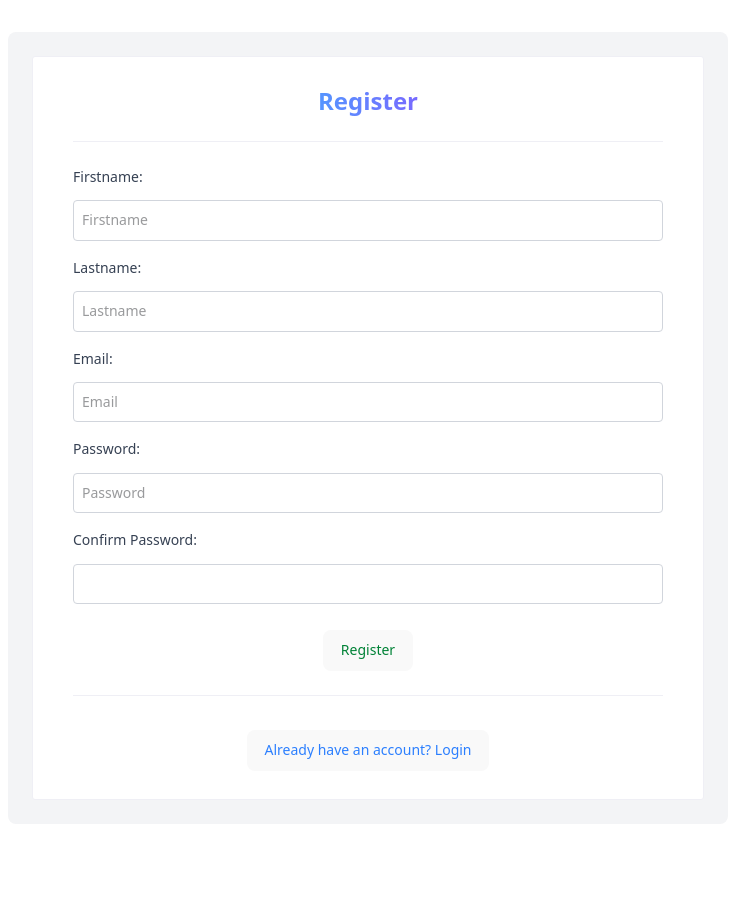
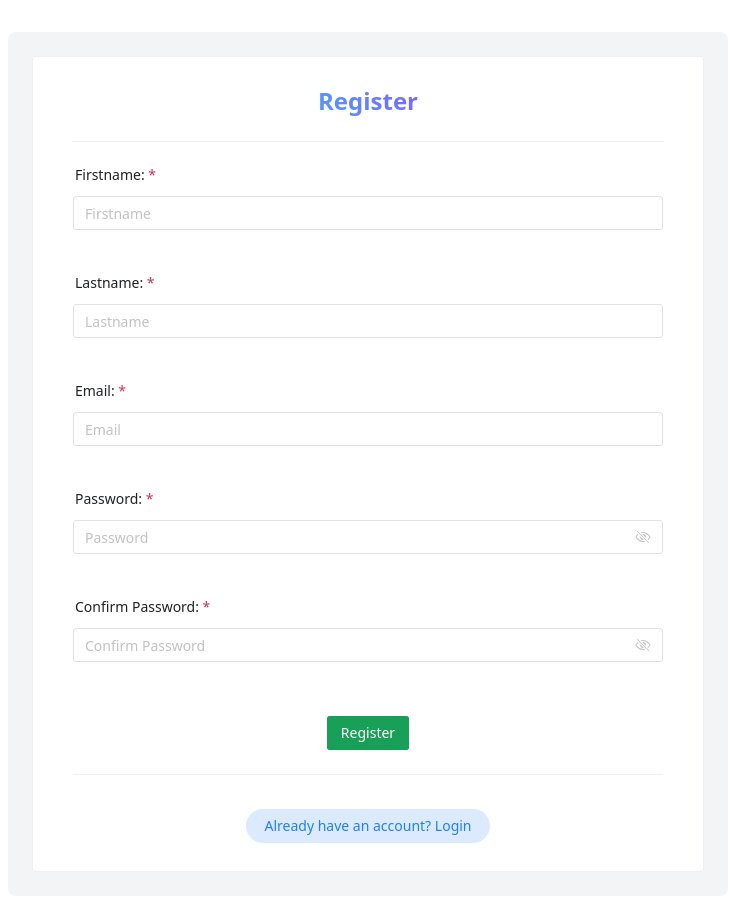
Before and after one commit to Pudit152549/Rayong-Project, a Vue app: page /register in a window 1280 px wide. Shown: the top 910 px of the page, without its empty margins (272-1007 px from the left). Before the commit the page ends 856 px from the top, so only its background shows below. Built offline with nearby package versions, Linux system fonts and the light colour scheme.

Commit message:
Update LoginPage and RegisPage components for improved form handling and validation

```diff
--- a/src/components/LoginPage.vue
+++ b/src/components/LoginPage.vue
@@ -1,126 +1,149 @@
 <template>
   <div class="bg-gray-100 p-6 rounded-lg w-180">
-    <!-- แสดงชื่อผู้ใช้จาก store หากมี ไม่เช่นนั้นแสดง "Login" -->
     <n-card size="huge" hoverable>
       <h2 class="gradient-text text-2xl font-bold mb-2">
         Welcome to Scrum Board
       </h2>
       <n-divider />
 
-    <form @submit.prevent="handleLogin">
-      <div class="mb-4">
-        <label class="block text-gray-700 text-left rounded mt-3">
-          Email :
-        </label>
-        <input
-          type="email"
-          v-model="email"
-          class="w-full p-2 border border-gray-300 rounded mt-1"
+      <n-form
+        ref="formRef"
+        :model="form"
+        :rules="rules"
+        @submit.prevent="handleLogin"
+      >
+        <n-form-item path="email" label="Email :" class="mb-4">
+          <n-input
+            v-model:value="form.email"
             placeholder="E-mail"
-          required
+            class="w-full mt-1 custom-input"
+            type="text"
           />
-      </div>
+        </n-form-item>
 
-      <div class="mb-4">
-        <label class="block text-gray-700 text-left rounded">
-          Password :
-        </label>
-        <input
+        <n-form-item path="password" label="Password :" class="mb-4">
+          <n-input
+            v-model:value="form.password"
+            placeholder="Password"
+            class="w-full mt-1 custom-input"
             type="password"
-          v-model="password"
-          class="w-full p-2 border border-gray-300 rounded mt-1"
-          placeholder="Password"
-          required
+            show-password-on="click"
           />
-      </div>
+        </n-form-item>
 
         <div>
-        <n-button type="info" @click="handleLogin">
+          <n-button type="info" attr-type="submit">
             Login
           </n-button>
           <n-divider />
         </div>
-    </form>
+      </n-form>
 
-    <!-- Register link อยู่ด้านขวาสุด -->
       <div class="text-right mt-4">
-      <router-link to="/register"
-        class="px-4 py-2 rounded hover:text-white hover:bg-indigo-700 mt-10">
+        <router-link
+          to="/register"
+          class="px-4 py-2 rounded hover:text-white hover:bg-indigo-700 mt-10"
+        >
           Register
         </router-link>
       </div>
     </n-card>
-    <!-- แสดงข้อความ Login Successful เมื่อเข้าสู่ระบบสำเร็จ -->
-    <p v-if="userStore.isLoggedIn" class="text-green-700 font-bold text-sm mt-2 text-center">
+
+    <p
+      v-if="userStore.isLoggedIn"
+      class="text-green-700 font-bold text-sm mt-2 text-center"
+    >
       Login Successful
     </p>
-
   </div>
 </template>
 
 <script>
-import { computed, ref } from "vue";
+import { reactive, ref } from "vue";
 import { useRouter } from "vue-router";
-import { useUserStore } from "../stores/user"; // ตรวจสอบ path ให้ตรงกับโครงสร้างโปรเจ็กต์ของคุณ
-import { NButton, NDivider, NInput, NCard, useDialog } from "naive-ui"
+import { useUserStore } from "../stores/user";
+import {
+  NButton,
+  NDivider,
+  NInput,
+  NCard,
+  NForm,
+  NFormItem
+} from "naive-ui";
 
 export default {
   name: "LoginPage",
-  components:{
+  components: {
     NButton,
     NDivider,
     NInput,
-    NCard
+    NCard,
+    NForm,
+    NFormItem
   },
   setup() {
-    const email = ref("");
-    const password = ref("");
     const router = useRouter();
     const userStore = useUserStore();
 
-    const handleLogin = () => {
-      // เรียกใช้ action login ใน store พร้อมส่ง email กับ password
-      userStore.login(email.value, password.value);
-      // หากล็อกอินสำเร็จ ให้เปลี่ยนเส้นทางไปหน้า Home
+    const form = reactive({
+      email: "",
+      password: ""
+    });
+
+    const rules = {
+      email: [
+        { required: true, message: "Please enter your email", trigger: ["input", "blur"] }
+      ],
+      password: [
+        { required: true, message: "Please enter your password", trigger: ["input", "blur"] }
+      ]
+    };
+
+    const formRef = ref(null);
+
+    const handleLogin = async () => {
+      await formRef.value?.validate();
+      userStore.login(form.email, form.password);
       if (userStore.isLoggedIn) {
         alert("User has login");
         router.push({ name: "Home" });
       }
     };
 
-    const handleClear = () => {
-      email.value = "";
-      password.value = "";
-      userStore.logout();
-    };
-
     return {
-      email,
-      password,
+      form,
+      rules,
+      formRef,
       handleLogin,
-      handleClear,
       userStore
     };
-  },
+  }
 };
 </script>
 
 <style scoped>
+/* space เดิม */
 form div {
   margin-bottom: 10px;
 }
-
 label {
   margin-bottom: 8px;
 }
-
 button {
   margin-top: 15px;
 }
+/* gradient เดิม */
 .gradient-text {
   background: linear-gradient(90deg, #d000ff, #9000ff, #001eff);
-  background-clip: text; /* แบบมาตรฐาน */
-  -webkit-background-clip: text; /* สำหรับเว็บเบราว์เซอร์ที่ใช้ prefix */
+  background-clip: text;
+  -webkit-background-clip: text;
   -webkit-text-fill-color: transparent;
 }
+:deep(.n-input__input-el) {
+  text-align: left;       /* ชิดซ้าย */
+}
+
+:deep(.n-input__placeholder) {
+  text-align: left;       /* ชิดซ้าย */
+}
 </style>
--- a/src/components/RegisPage.vue
+++ b/src/components/RegisPage.vue
@@ -1,161 +1,161 @@
 <template>
   <div class="bg-gray-100 p-6 rounded-lg w-180">
-    <!-- แสดงชื่อผู้ใช้จาก store หากมี ไม่เช่นนั้นแสดง "Login" -->
     <n-card size="huge" hoverable>
-    <div class="text-center">
+      <div>
         <h2 class="gradient-text text-2xl font-bold mb-2">Register</h2>
         <n-divider />
 
-      <div class="mb-4">
-        <label class="block text-gray-700 text-left rounded mt-3">Firstname:</label>
-        <input
+        <n-form
+          ref="formRef"
+          :model="form"
+          :rules="rules"
+          @submit.prevent="handleRegister"
+        >
+          <n-form-item path="firstname" label="Firstname:" class="mb-2">
+            <n-input
+              v-model:value="form.firstname"
+              placeholder="Firstname"
+              class="w-full mt-1"
+            />
+          </n-form-item>
+
+          <n-form-item path="lastname" label="Lastname:" class="mb-2">
+            <n-input
+              v-model:value="form.lastname"
+              placeholder="Lastname"
+              class="w-full mt-1"
+            />
+          </n-form-item>
+
+          <n-form-item path="email" label="Email:" class="mb-2">
+            <n-input
+              v-model:value="form.email"
               type="text"
-          v-model="firstname"
-          class="w-full p-2 border border-gray-300 rounded mt-1"
-          placeholder="Firstname"
-          required
+              placeholder="Email"
+              class="w-full mt-1"
             />
-      </div>
+          </n-form-item>
 
-      <div class="mb-4">
-        <label class="block text-gray-700 text-left rounded mt-3">Lastname:</label>
-        <input
-          type="text"
-          v-model="lastname"
-          class="w-full p-2 border border-gray-300 rounded mt-1"
-          placeholder="Lastname"
-          required
+          <n-form-item path="password" label="Password:" class="mb-2">
+            <n-input
+              v-model:value="form.password"
+              type="password"
+              show-password-on="click"
+              placeholder="Password"
+              class="w-full mt-1"
             />
-      </div>
+          </n-form-item>
 
-      <div class="mb-4">
-        <label class="block text-gray-700 text-left rounded mt-3">Email:</label>
-        <input
-          type="email"
-          v-model="email"
-          class="w-full p-2 border border-gray-300 rounded mt-1"
-          placeholder="Email"
-          required
+          <n-form-item path="confirmPassword" label="Confirm Password:" class="mb-2">
+            <n-input
+              v-model:value="form.confirmPassword"
+              type="password"
+              show-password-on="click"
+              placeholder="Confirm Password"
+              class="w-full mt-1"
             />
-      </div>
+          </n-form-item>
 
-      <div class="mb-4">
-        <label class="block text-gray-700 text-left rounded mt-3">Password:</label>
-        <input
-          type="password"
-          v-model="password"
-          class="w-full p-2 border border-gray-300 rounded mt-1"
-          placeholder="Password"
-          required
-        />
-      </div>
+          <n-button type="primary" attr-type="submit" class="mt-2">
+            Register
+          </n-button>
 
-      <div class="mb-4">
-        <label class="block text-gray-700 text-left rounded mt-3">Confirm Password:</label>
-        <input
-          type="password"
-          v-model="confirmPassword"
-          class="w-full p-2 border border-gray-300 rounded mt-1"
-          required
-        />
-      </div>
+          <n-divider />
 
-      <button
-        type="button"
-        @click="handleRegister"
-        :disabled="!isPasswordMatch"
-        class="bg-red-500 text-green-700 px-4 py-2 rounded hover:bg-red-600">
-        Register
-      </button>
-
-      <p v-if="!isPasswordMatch" class="text-red-500 mt-2">รหัสผ่านไม่ตรงกัน</p>
-      <p v-if="errorMessage" class="text-red-500 mt-2">{{ errorMessage }}</p>
           <router-link to="/" class="text-blue-500 mt-4 block">
-      <n-divider />
-        <button class="text-blue-500 px-4 py-1 rounded">
+            <n-button strong secondary round type="info">
               Already have an account? Login
-        </button>
+            </n-button>
           </router-link>
+        </n-form>
       </div>
     </n-card>
   </div>
 </template>
 
-  <script>
-import { ref, computed } from "vue";
+<script setup lang="ts">
+import { reactive, ref, computed } from "vue";
 import { useRouter } from "vue-router";
-import { NButton, NDivider, NInput, NCard } from "naive-ui"
+import { NButton, NDivider, NInput, NCard, NForm, NFormItem, useNotification } from "naive-ui";
+import type { FormInst, FormRules, NotificationType } from "naive-ui";
 
-export default {
-  name: "RegisPage",
-  components:{
-    NButton,
-    NDivider,
-    NInput,
-    NCard
-  },
+// ตั้งชื่อคอมโพเนนต์ (ทางเลือก)
+defineOptions({ name: "RegisPage" });
 
-  setup() {
-    const firstname = ref("");
-    const lastname = ref("");
-    const email = ref("");
-    const password = ref("");
-    const confirmPassword = ref("");
-    const errorMessage = ref("");
+interface RegisterForm {
+  firstname: string;
+  lastname: string;
+  email: string;
+  password: string;
+  confirmPassword: string;
+}
 
 const router = useRouter();
+const notification = useNotification()
+function notify(
+  type: NotificationType,
+  message: string,
+  meta?: string
+) {
+  notification[type]({
+    content: message,
+    meta: meta,
+    duration: 3500,
+    keepAliveOnHover: true
+  })
+}
 
-    const isPasswordMatch = computed(() => password.value === confirmPassword.value);
+const form = reactive<RegisterForm>({
+  firstname: "",
+  lastname: "",
+  email: "",
+  password: "",
+  confirmPassword: ""
+});
 
-    const handleRegister = () => {
-      // ตรวจสอบว่ากรอกข้อมูลครบทุกช่องหรือไม่
-      if (!firstname.value || !lastname.value || !email.value || !password.value || !confirmPassword.value) {
-        errorMessage.value = "Please fill in the information.";
-        return;
-      }
-      // ถ้าทุกช่องกรอกครบแล้วแต่รหัสผ่านไม่ตรงกัน
-      if (!isPasswordMatch.value) {
-        errorMessage.value = "";
-        // (ข้อความรหัสผ่านไม่ตรงกันจะแสดงอยู่ใน p tag แล้ว)
+const isPasswordMatch = computed(() => form.password === form.confirmPassword);
+
+const formRef = ref<FormInst | null>(null);
+
+const rules: FormRules = {
+  firstname: [{ required: true, message: "Please enter firstname", trigger: ["input", "blur"] }],
+  lastname: [{ required: true, message: "Please enter lastname", trigger: ["input", "blur"] }],
+  email: [{ required: true, message: "Please enter email", trigger: ["input", "blur"] }],
+  password: [{ required: true, message: "Please enter password", trigger: ["input", "blur"] }],
+  confirmPassword: [{ required: true, message: "Please confirm password", trigger: ["input", "blur"] }]
+};
+
+const handleRegister = async () => {
+  try {
+    await formRef.value?.validate();
+  } catch {
+    // validate ไม่ผ่าน -> Naive UI จะโชว์ error message ใต้ช่องให้แล้ว
     return;
   }
 
-      // ถ้าทุกอย่างถูกต้อง ให้เคลียร์ errorMessage และไปหน้า Login
-      errorMessage.value = "";
+  if (!isPasswordMatch.value) {
+    notify("error", "รหัสผ่านไม่ตรงกัน");
+    return;
+  }
+
   alert("Register Successful");
   router.push("/");
-    };
-
-    return {
-      firstname,
-      lastname,
-      email,
-      password,
-      confirmPassword,
-      isPasswordMatch,
-      errorMessage,
-      handleRegister
-    };
-  },
 };
 </script>
 
 <style scoped>
-  form div {
-    margin-bottom: 10px;
+form div { margin-bottom: 10px; }
+label { margin-bottom: 8px; }
+button { margin-top: 10px; }
+
+.gradient-text {
+  background: linear-gradient(90deg, #00ffff, #cc00ff);
+  background-clip: text;
+  -webkit-background-clip: text;
+  -webkit-text-fill-color: transparent;
 }
 
-  label {
-    margin-bottom: 8px;
-  }
-
-  button {
-    margin-top: 10px;
-  }
-  .gradient-text {
-  background: linear-gradient(90deg, #00ffff, #cc00ff);
-  background-clip: text; /* แบบมาตรฐาน */
-  -webkit-background-clip: text; /* สำหรับเว็บเบราว์เซอร์ที่ใช้ prefix */
-  -webkit-text-fill-color: transparent;
-}
+/* ให้ข้อความและ placeholder ใน n-input ชิดซ้าย */
+:deep(.n-input__input-el),
+:deep(.n-input__placeholder) { text-align: left; }
 </style>
--- a/src/stores/user.ts
+++ b/src/stores/user.ts
@@ -1,5 +1,5 @@
 import { defineStore } from 'pinia'
-import { useDialog } from 'naive-ui'
+
 
 export const useUserStore = defineStore('user', {
   state: () => ({
```
Lines whose indentation alone changed are shown as unchanged.
